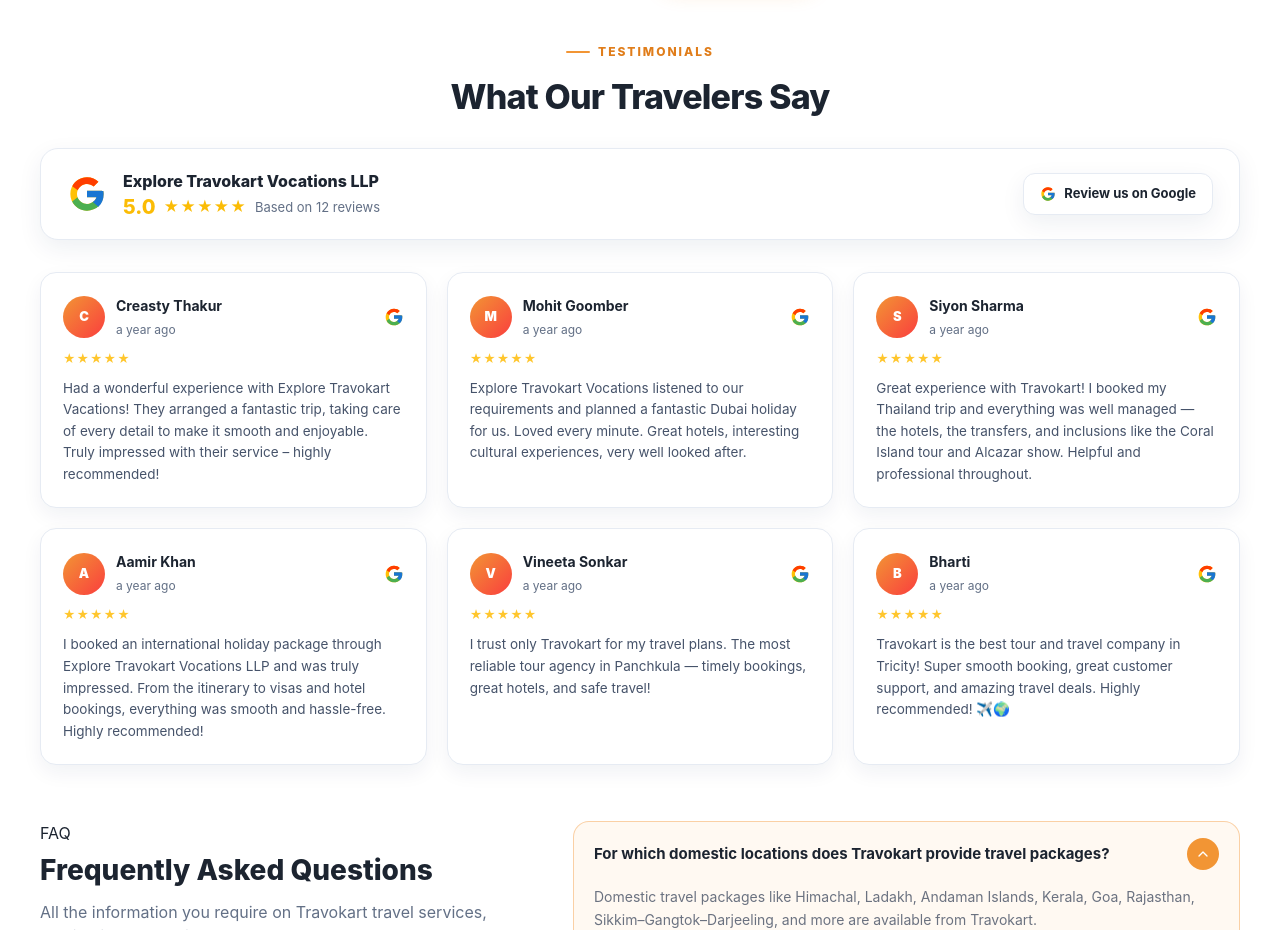
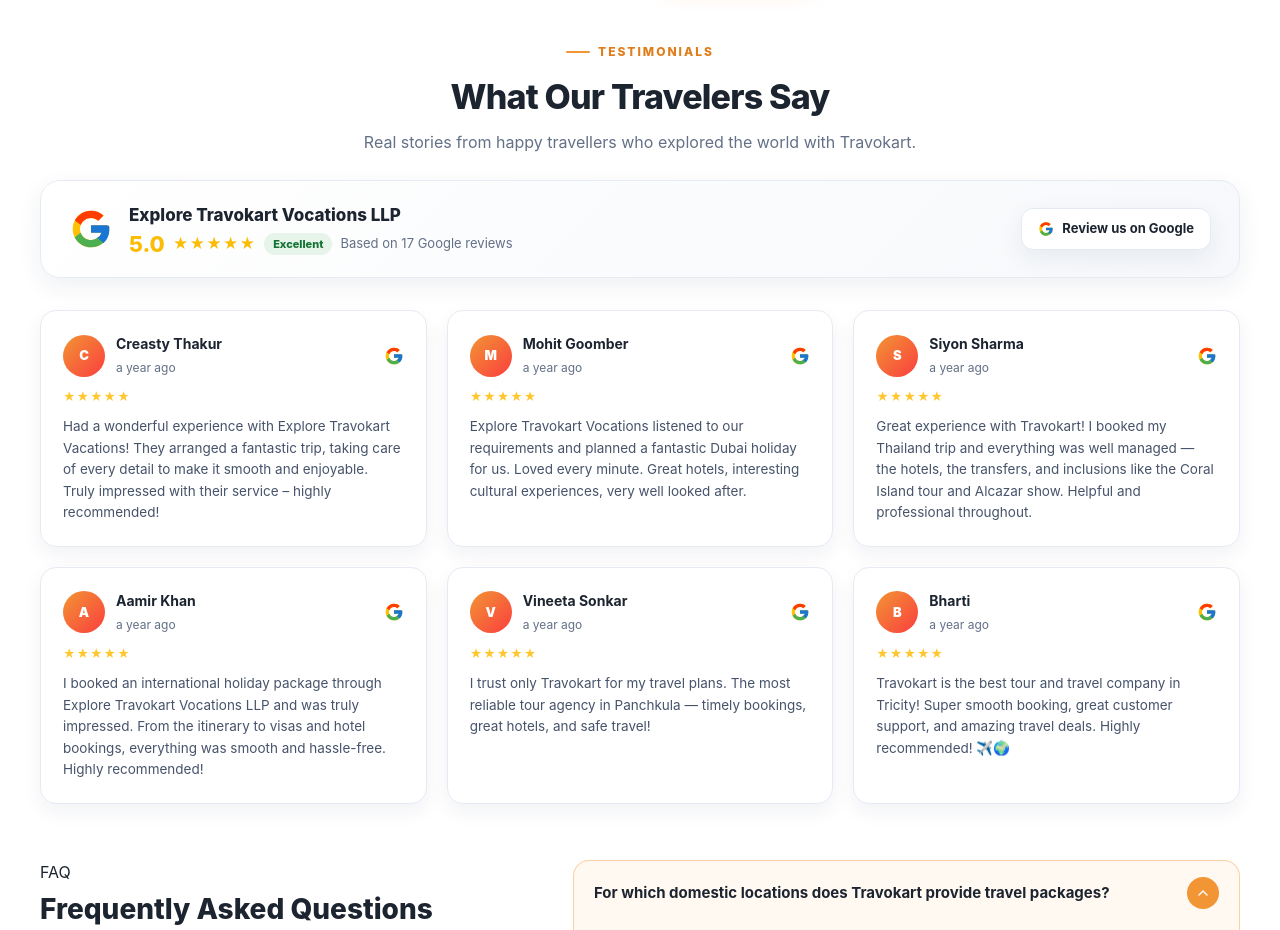
Before and after one commit to 2026Pacewalk/travokart, a Next.js app: page / in a window 1280 px wide. Shown: the part 3200-4130 px from the top of the page. Built offline with nearby package versions, Linux system fonts and the light colour scheme.

Commit message:
Polish reviews section: one-line subtitle, real count, Excellent badge
- Add a one-line tagline under the heading
- Update count to the real 17 Google reviews
- Add "Excellent" badge + gradient on the Google summary bar

Co-Authored-By: Claude Opus 4.8 <noreply@anthropic.com>

```diff
--- a/app/globals.css
+++ b/app/globals.css
@@ -294,11 +294,12 @@ button, input, select { font: inherit; }
 .review-avatar { width:40px; height:40px; border-radius:50%; display:grid; place-items:center; background:linear-gradient(135deg,var(--brand),var(--accent)); color:#fff; font-size:13px; font-weight:900 }
 .review-person strong { display:block; font-size:13px } .review-person small { display:block; font-size:11px; color:var(--muted); margin-top:2px }
 /* Google reviews */
-.google-summary { display: flex; align-items: center; justify-content: space-between; gap: 20px; flex-wrap: wrap; background: #fff; border: 1px solid var(--line); border-radius: 18px; padding: 20px 26px; box-shadow: var(--shadow-soft); }
+.google-summary { display: flex; align-items: center; justify-content: space-between; gap: 20px; flex-wrap: wrap; background: linear-gradient(135deg, #fff, var(--cloud)); border: 1px solid var(--line); border-radius: 20px; padding: 22px 28px; box-shadow: var(--shadow-soft); }
 .gs-left { display: flex; align-items: center; gap: 16px; }
-.gs-left > div > strong { font-size: 16px; font-weight: 800; color: var(--ink); }
-.gs-rate { display: flex; align-items: center; gap: 8px; margin-top: 3px; flex-wrap: wrap; }
-.gs-score { font-size: 20px; font-weight: 800; color: #fbbc05; line-height: 1; }
+.gs-left > div > strong { font-size: 17px; font-weight: 800; color: var(--ink); }
+.gs-rate { display: flex; align-items: center; gap: 8px; margin-top: 4px; flex-wrap: wrap; }
+.gs-score { font-size: 22px; font-weight: 800; color: #fbbc05; line-height: 1; }
+.gs-badge { background: #e6f4ea; color: #137333; font-size: 11px; font-weight: 800; padding: 3px 9px; border-radius: 100px; }
 .gs-rate .stars { color: #fbbc05; font-size: 15px; margin: 0; letter-spacing: 1px; }
 .gs-count { font-size: 13px; color: var(--muted); }
 .gs-btn { padding: 10px 16px; font-size: 13px; }
--- a/app/page.tsx
+++ b/app/page.tsx
@@ -154,18 +154,20 @@ export default function Home() {
         <div className="section-head section-center" style={{ display: "block", textAlign: "center" }}>
           <span className="eyebrow-line">Testimonials</span>
           <h2>What Our Travelers Say</h2>
+          <p style={{ marginInline: "auto" }}>Real stories from happy travellers who explored the world with Travokart.</p>
         </div>
 
         {/* Google summary */}
         <div className="google-summary">
           <div className="gs-left">
-            <GoogleG width={40} height={40} />
+            <GoogleG width={44} height={44} />
             <div>
               <strong>Explore Travokart Vocations LLP</strong>
               <div className="gs-rate">
                 <span className="gs-score">5.0</span>
                 <span className="stars">★★★★★</span>
-                <span className="gs-count">Based on 12 reviews</span>
+                <span className="gs-badge">Excellent</span>
+                <span className="gs-count">Based on 17 Google reviews</span>
               </div>
             </div>
           </div>
```
